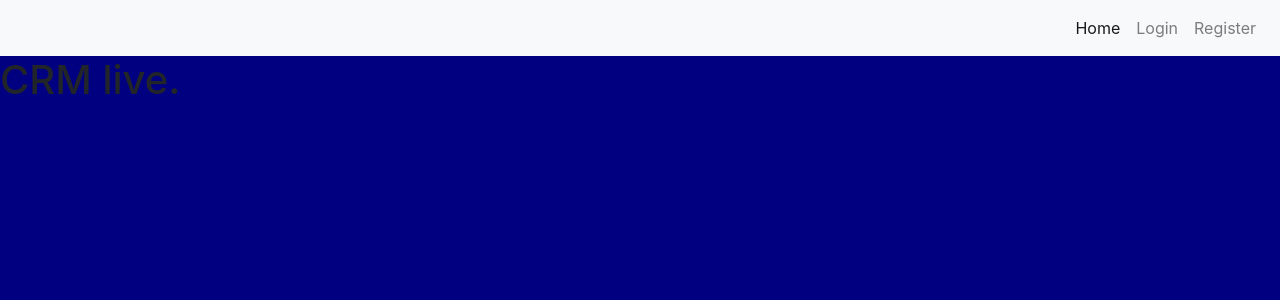
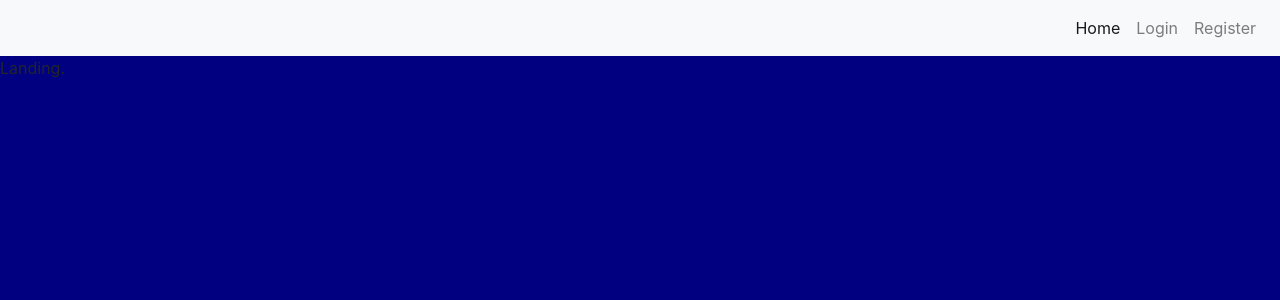
Before and after one commit to darkr4m/caporegime, a React app in the folder client/: page / in a window 1280 px wide. Shown: the top 300 px of the page. Built offline with nearby package versions, Linux system fonts and the light colour scheme.

Commit message:
Implemented react-router and setup basic route for root.
exact path = /

```diff
--- a/client/src/components/App.js
+++ b/client/src/components/App.js
@@ -1,13 +1,18 @@
-import React, { Component } from 'react';
+import React, { Component, Fragment } from 'react';
+import { BrowserRouter as Router, Route, Switch } from 'react-router-dom';
+// Components
 import Navbar from './layout/Navbar';
+import Landing from './layout/Landing';
 
 class App extends Component {
     render(){
         return (
-            <div>
-                <Navbar />
-                <h1>CRM live.</h1>
-            </div>
+            <Router>
+                <Fragment>
+                    <Navbar />
+                    <Route exact path='/' component={Landing} />
+                </Fragment>
+            </Router>
         )
     }
 }
```
